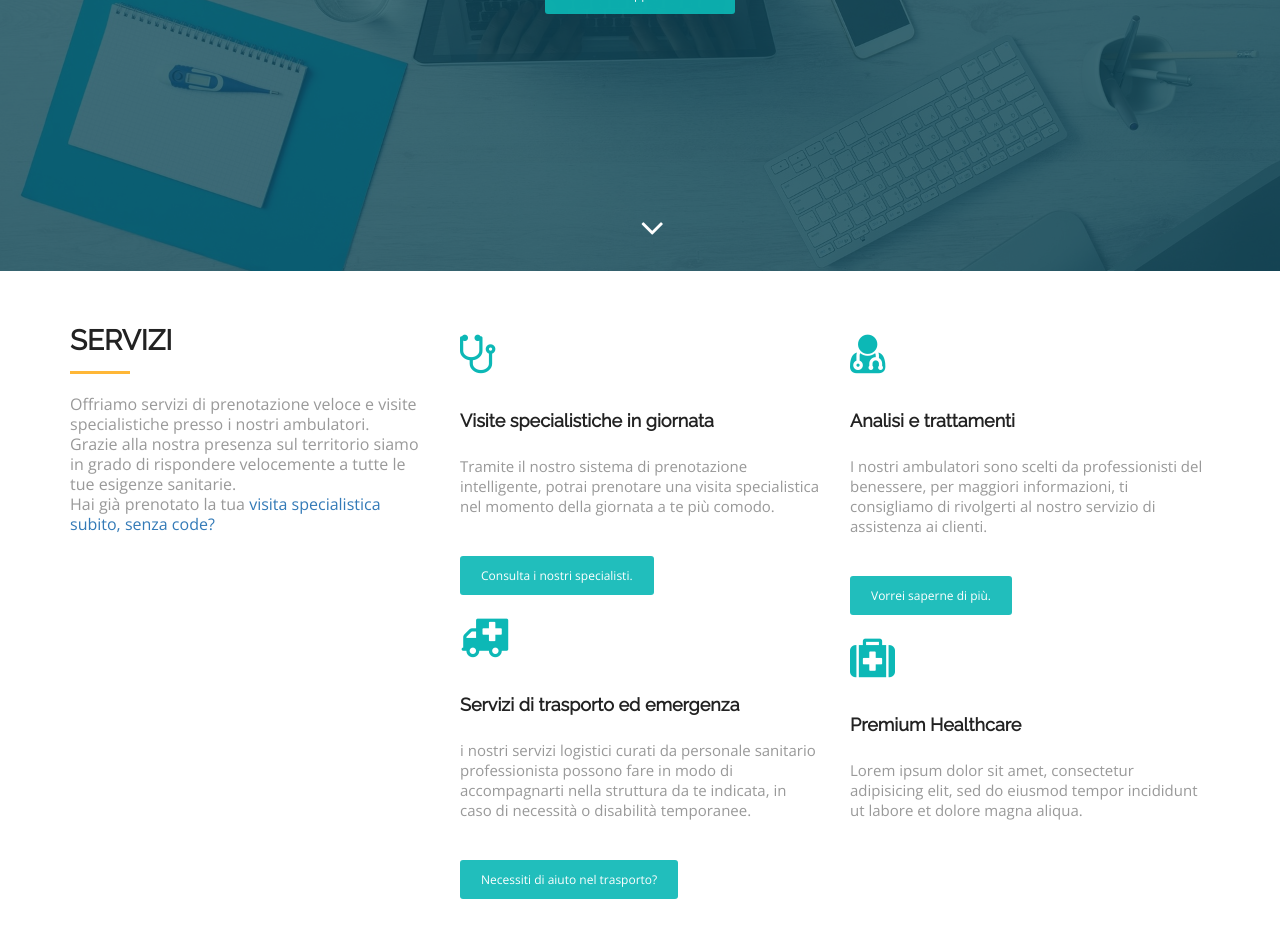
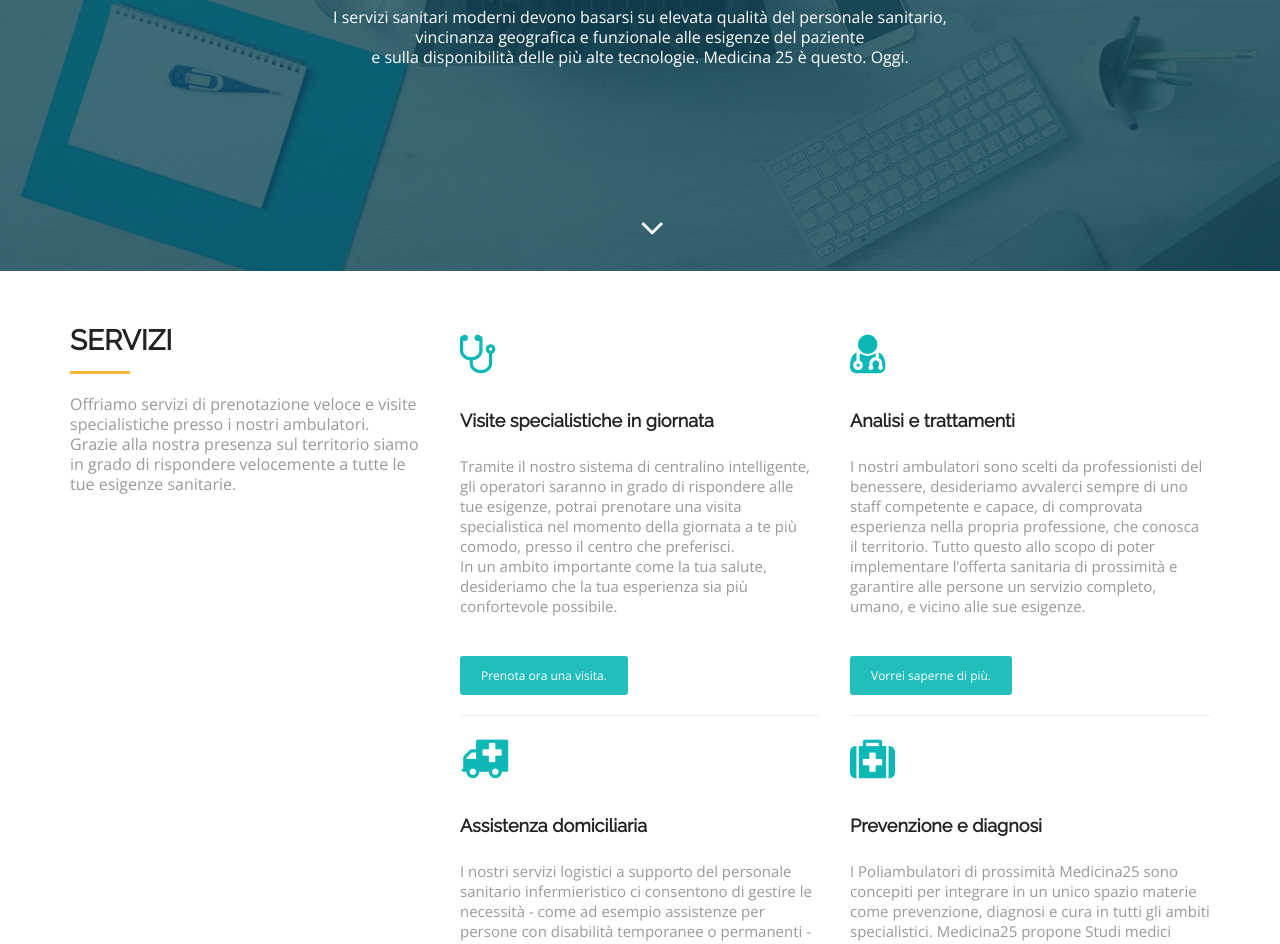
Before and after one commit to mattiatoselli/medicina25, a plain HTML site: page index.html in a window 1280 px wide. Shown: the part 379-1323 px from the top of the page. Drawn offline with nearby package versions, Linux system fonts and the light colour scheme; a web font is replaced by a local one.

Commit message:
modificata zona servizi e logo

```diff
--- a/index.html
+++ b/index.html
@@ -12,12 +12,12 @@
   <link rel="stylesheet" type="text/css" href="css/font-awesome.min.css">
   <link rel="stylesheet" type="text/css" href="css/bootstrap.min.css">
   <link rel="stylesheet" type="text/css" href="css/style.css">
-  <!-- =======================================================
-    Theme Name: Medilab
-    Theme URL: https://bootstrapmade.com/medilab-free-medical-bootstrap-theme/
-    Author: BootstrapMade.com
-    Author URL: https://bootstrapmade.com
-  ======================================================= -->
+
+  <style media="screen">
+    #logo-centrale{
+      max-width: 300px;
+    }
+  </style>
 </head>
 
 <body id="myPage" data-spy="scroll" data-target=".navbar" data-offset="60">
@@ -34,7 +34,7 @@
 				        <span class="icon-bar"></span>
               </button>
               <!--img/logo.png-->
-              <a class="navbar-brand" href="#"><img src="https://www.sanitarycard.com/s/cc_images/teaserbox_13167568.png?t=1425800946" class="img-responsive" style="width: 140px; margin-top: -16px;"></a>
+              <a class="navbar-brand" href="#"><img src="img/logo-medicina-25.png" class="img-responsive" style="width: 140px; margin-top: -16px;"></a>
             </div>
             <div class="collapse navbar-collapse navbar-right" id="myNavbar">
               <ul class="nav navbar-nav">
@@ -52,13 +52,14 @@
         <div class="row">
           <div class="banner-info">
             <div class="banner-logo text-center">
-              <!--<img src="https://www.sanitarycard.com/s/cc_images/teaserbox_13167568.png?t=1425800946" class="img-responsive">-->
+              <img id="logo-centrale" src="img/logo-medicina-25.png" class="img-responsive">
             </div>
             <div class="banner-text text-center">
-              <h1 class="white">Servizi di cliniche integrati</h1>
-              <p>I servizi sanitari moderni devono basarsi su elevata qualità del personale sanitario, vincinanza alle esigenze del paziente
+              <h1 class="white">Poliambulatori distribuiti</h1>
+              <p>I servizi sanitari moderni devono basarsi su elevata qualità del personale sanitario, <br>
+                vincinanza geografica e funzionale alle esigenze del paziente <br>
                 e sulla disponibilità delle più alte tecnologie. Medicina 25 è questo. Oggi.</p>
-              <a href="#contact" class="btn btn-appoint">Riserva un appuntamento.</a>
+              <!--<a href="#contact" class="btn btn-appoint">Riserva un appuntamento.</a>-->
             </div>
             <div class="overlay-detail text-center">
               <a href="#service"><i class="fa fa-angle-down"></i></a>
@@ -77,8 +78,7 @@
           <h2 class="ser-title">Servizi</h2>
           <hr class="botm-line">
           <p>Offriamo servizi di prenotazione veloce e visite specialistiche presso i nostri ambulatori. <br>
-            Grazie alla nostra presenza sul territorio siamo in grado di rispondere velocemente a tutte le tue esigenze sanitarie.<br>
-            Hai già prenotato la tua <a href="#contact">visita specialistica subito, senza code?</a></p>
+            Grazie alla nostra presenza sul territorio siamo in grado di rispondere velocemente a tutte le tue esigenze sanitarie.</p>
         </div>
         <div class="col-md-4 col-sm-4">
           <div class="service-info">
@@ -87,19 +87,26 @@
             </div>
             <div class="icon-info">
               <h4>Visite specialistiche in giornata</h4>
-              <p>Tramite il nostro sistema di prenotazione intelligente, potrai prenotare una visita specialistica nel momento della giornata a te più comodo.</p>
-              <a href="#contact" class="btn btn-appoint">Consulta i nostri specialisti.</a>
+              <p>Tramite il nostro sistema di centralino intelligente, gli operatori saranno in grado di rispondere alle tue esigenze,
+                potrai prenotare una visita specialistica nel momento della giornata a te più comodo, presso il centro che preferisci.<br>
+                In un ambito importante come la tua salute, desideriamo che la tua esperienza sia più confortevole possibile.
+              </p>
+              <a href="#contact" class="btn btn-appoint">Prenota ora una visita.</a>
             </div>
           </div>
+          <hr>
           <div class="service-info">
             <div class="icon">
               <i class="fa fa-ambulance"></i>
             </div>
             <div class="icon-info">
-              <h4>Servizi di trasporto ed emergenza</h4>
-              <p>i nostri servizi logistici curati da personale sanitario professionista possono fare in modo di
-                accompagnarti nella struttura da te indicata, in caso di necessità o disabilità temporanee.</p>
-              <a href="#contact" class="btn btn-appoint">Necessiti di aiuto nel trasporto?</a>
+              <h4>Assistenza domiciliaria</h4>
+              <p>I nostri servizi logistici a supporto del personale sanitario infermieristico
+                ci consentono di gestire le necessità - come ad esempio assistenze per persone con disabilità temporanee o permanenti - o i monitoraggi in loco.
+                Ogni infermiere che si reca a casa del paziente è costantemente in contatto coi medici specialisti da remoto,
+                i dati vengono tracciati con sistemi informatici sicuri, criptati e veloci, ed analizzati immediatamente dagli specialisti più indicati.
+              </p>
+              <a href="#contact" class="btn btn-appoint">Necessiti di supporto a casa tua?</a>
             </div>
           </div>
         </div>
@@ -111,17 +118,30 @@
             <div class="icon-info">
               <h4>Analisi e trattamenti</h4>
               <p>I nostri ambulatori sono scelti da professionisti del benessere,
-                per maggiori informazioni, ti consigliamo di rivolgerti al nostro servizio di assistenza ai clienti.</p>
+                desideriamo avvalerci sempre di uno staff competente e capace,
+                di comprovata esperienza nella propria professione, che conosca il territorio.
+                Tutto questo allo scopo di poter implementare l’offerta sanitaria di prossimità
+                e garantire alle persone un servizio completo, umano, e vicino alle sue esigenze.
+              </p>
                 <a href="#contact" class="btn btn-appoint">Vorrei saperne di più.</a>
             </div>
           </div>
+          <hr>
           <div class="service-info">
             <div class="icon">
               <i class="fa fa-medkit"></i>
             </div>
             <div class="icon-info">
-              <h4>Premium Healthcare</h4>
-              <p>Lorem ipsum dolor sit amet, consectetur adipisicing elit, sed do eiusmod tempor incididunt ut labore et dolore magna aliqua.</p>
+              <h4>Prevenzione e diagnosi</h4>
+              <p>
+                I Poliambulatori di prossimità Medicina25 sono concepiti per integrare
+                in un unico spazio materie come prevenzione, diagnosi e cura in tutti gli ambiti specialistici.
+                Medicina25 propone Studi medici attrezzati e confortevoli nei quali i nostri specialisti eseguono visite
+                di controllo e di prevenzione, somministrazione di terapie, e diagnosi strumentali integrabili anche coi nostri servizi
+                di assistenza domiciliare.
+                Offriamo anche servizi di check-up periodici dello stato di salute.
+                </p>
+                <a href="#contact" class="btn btn-appoint">Quali sono le specialità disponibili?</a>
             </div>
           </div>
         </div>
```
Also changed, not shown: img/logo-medicina-25.png (added).
